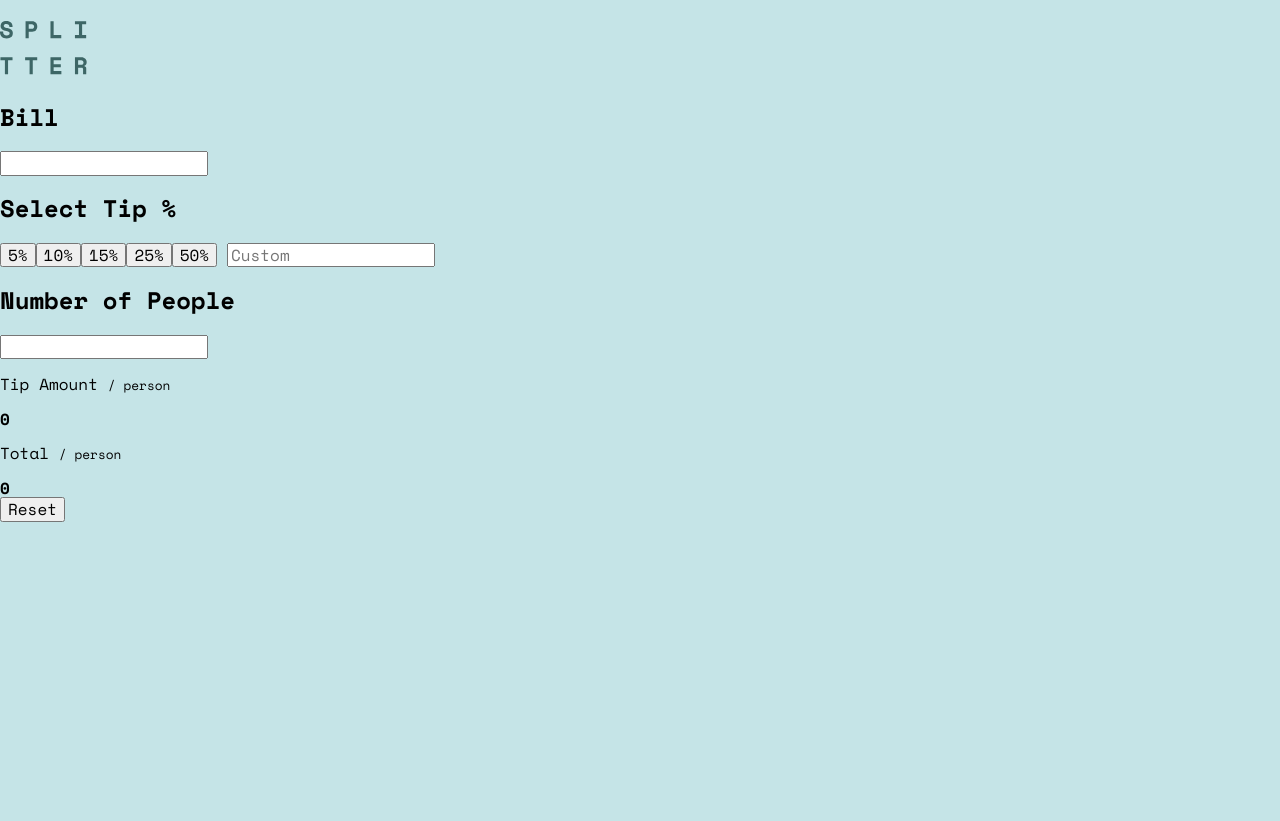
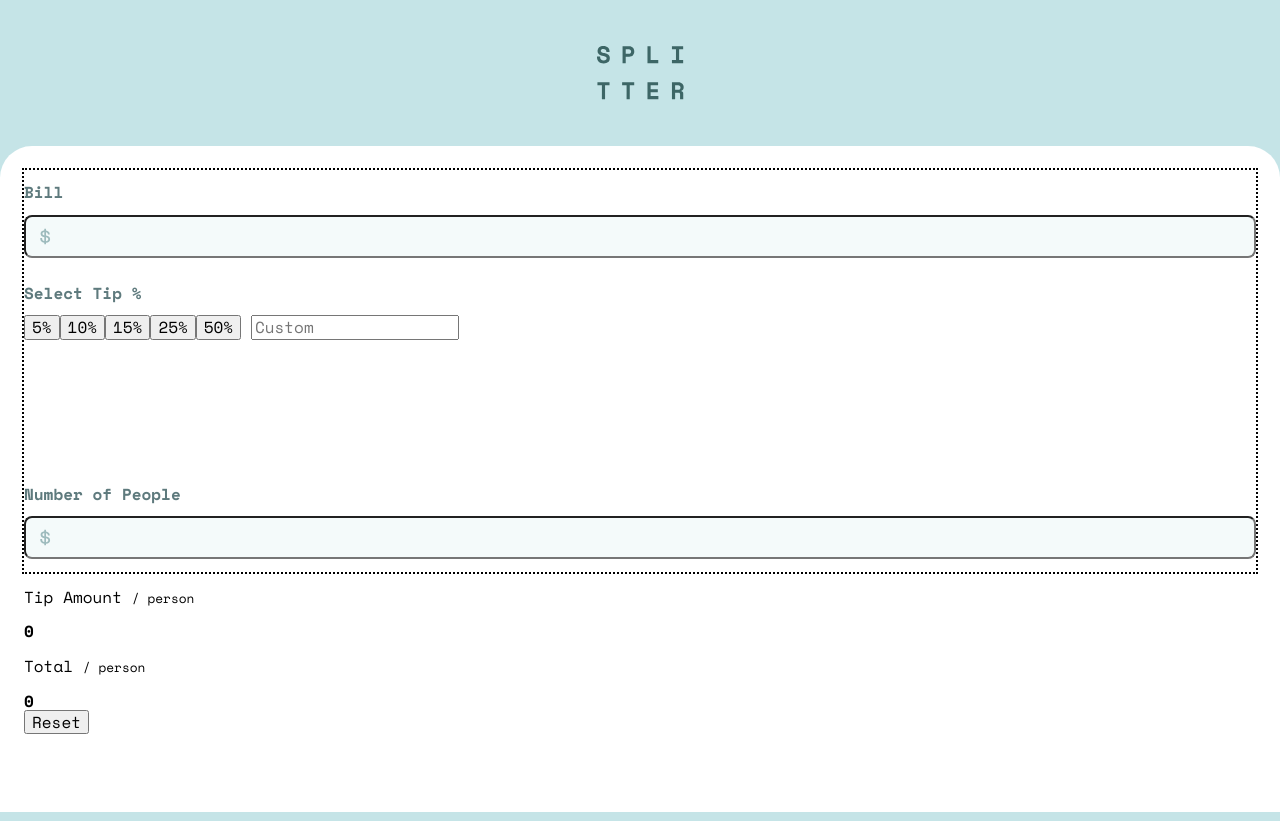
Before and after one commit to GerardoDev25/20-FrontEnd-Mentor--tip-calculator-app-main-JUNIOR, a website built with webpack: page src/index.html in a window 1280 px wide. Built offline with nearby package versions, Linux system fonts and the light colour scheme.

Commit message:
suficiente por hoy

```diff
--- a/src/index.html
+++ b/src/index.html
@@ -29,7 +29,6 @@
          rel="stylesheet"
       />
 
-
       <title>Frontend Mentor | Tip calculator app</title>
    </head>
    <body>
@@ -41,14 +40,18 @@
                class="main__logo"
             />
          </h1>
-         <div class="pit-calculator">
+         <div class="main__container">
             <div class="calculator">
                <section class="calculator__bill">
                   <h2 class="calculator__title">Bill</h2>
+                  <label for="id-bill" class="input__container">
+                     <div class="input__icon "></div>
                      <input
                         type="text"
                         class="calculator__input biil__input"
+                        id="id-bill"
                      />
+                  </label>
                </section>
                <section class="calculator__select">
                   <h2 class="calculator__title">Select Tip %</h2>
@@ -64,6 +67,7 @@
                      ><button class="calculator__percentage">
                         50%
                      </button>
+
                      <input
                         type="text"
                         class="calculator__custom"
@@ -75,10 +79,13 @@
                   <h2 class="calculator__title">
                      Number of People
                   </h2>
+                  <label for="id-bill" class="input__container">
+                     <div class="input__icon"></div>
                      <input
                         type="text"
                         class="calculator__input people__input"
                      />
+                  </label>
                </section>
             </div>
             <div class="result">
--- a/src/style.css
+++ b/src/style.css
@@ -15,7 +15,7 @@
    --White: hsl(0, 0%, 100%);
 
    --Zise-inputs: 24px;
-   font-family: 'Space Mono', monospace;
+   font-family: "Space Mono", monospace;
 }
 
 *,
@@ -32,3 +32,73 @@ body {
    min-height: 800px;
    background-color: var(--Light-grayish-cyan);
 }
+
+/* *************************************  */
+/* ? ************** main **************  */
+/* *************************************  */
+
+.main {
+   width: 100%;
+   height: 812px;
+   display: flex;
+   flex-direction: column;
+}
+
+.main__title {
+   margin: 0;
+   text-align: center;
+   height: 18%;
+   display: grid;
+   place-content: center;
+}
+
+.main__container {
+   background-color: var(--White);
+   height: 82%;
+   padding: 1.5rem;
+   border-top-left-radius: 2rem;
+   border-top-right-radius: 2rem;
+   display: grid;
+   grid-template-rows: 65% 35%;
+}
+
+/* *************************************  */
+/* ? *********** calculator ***********  */
+/* *************************************  */
+
+.calculator {
+   outline: 2px dotted black;
+   display: grid;
+   grid-template-rows: 25% 50% 25%;
+}
+
+.calculator__title {
+   font-size: 1rem;
+   color: var(--Dark-grayish-cyan);
+}
+
+.input__container {
+   position: relative;
+}
+.input__icon {
+   height: 2.7rem;
+   width: 2.7rem;
+   position: absolute;
+   border: 0;
+   background-image: url(./images/icon-dollar.svg);
+   background-position: center;
+   background-repeat: no-repeat;
+}
+.calculator__input {
+   width: 100%;
+   height: 2.7rem;
+   text-align: right;
+   padding-right: 1rem;
+   color: var(--Very-dark-cyan);
+   outline: none;
+   font-weight: 700;
+   font-size: var(--Zise-inputs);
+   border-radius: 0.5rem;
+   background-color: var(--Light-grayish-cyan2);
+   /* border: none; */
+}
```
Lines whose indentation alone changed are shown as unchanged.
